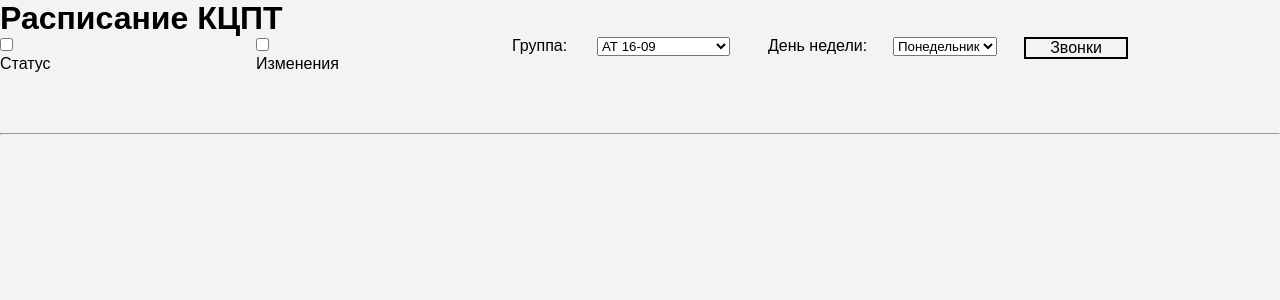
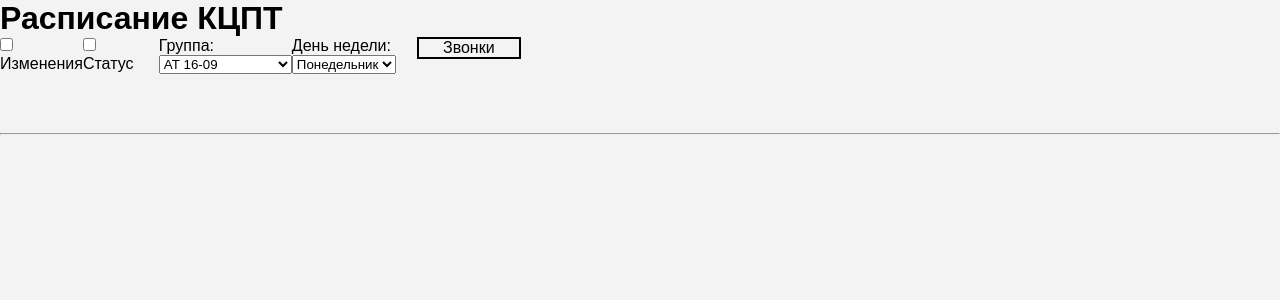
Before and after one commit to ING-ORD/tpk-1, a PHP site: page / in a window 1280 px wide. Shown: the top 300 px of the page. Run offline with PHP 8.4, Linux system fonts and the light colour scheme; data comes from the database, SQL or seed files in the repository; data that the repository does not hold is empty.

Commit message:
Design+0.0/2

```diff
--- a/Style.css
+++ b/Style.css
@@ -33,8 +33,13 @@ table#week_day tr td{
 form{
     display: grid;
     grid-template-rows: 6em;
-    grid-template-columns: 1fr 1fr 1fr 1fr 1fr;
+    grid-template-columns: repeat(15,1fr);
 }
+.status{
+    grid-column: 2/3;
+    grid-row: 1/2;
+}
+
 .but-alarm{
     grid-column: 5/6;
     grid-row: 1/2;
--- a/index.php
+++ b/index.php
@@ -375,7 +375,8 @@
                             <script>
                                 $(".but-alarm_cont table.content").append("<tr><td>"+ alarm_TO[<?php echo ($i); ?>]+ "-" + alarm_DO[<?php echo ($i); ?>] + "</td><td>"+ alarmS_TO[<?php echo ($i); ?>]+ "-" + alarmS_DO[<?php echo ($i); ?>] +"</td></tr>");
                             </script>
-                        <?php } ?>
+                            <?php }
+                        ?>
                     </table>
                 </div>
             </div>
```
